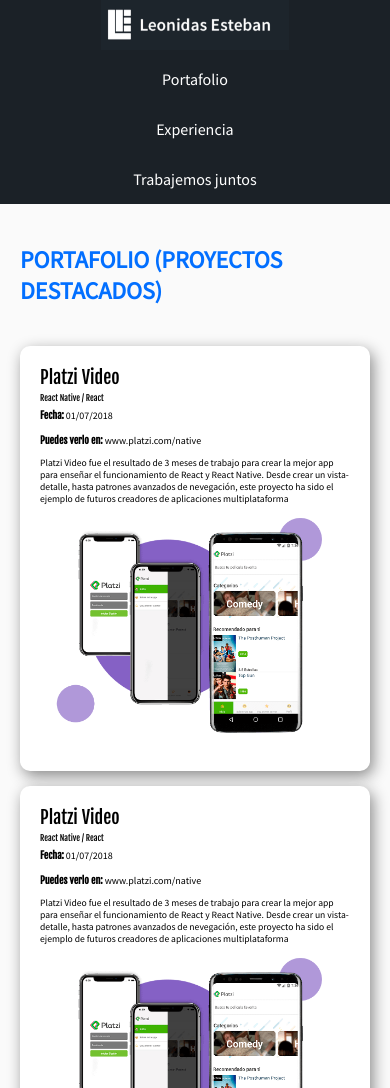
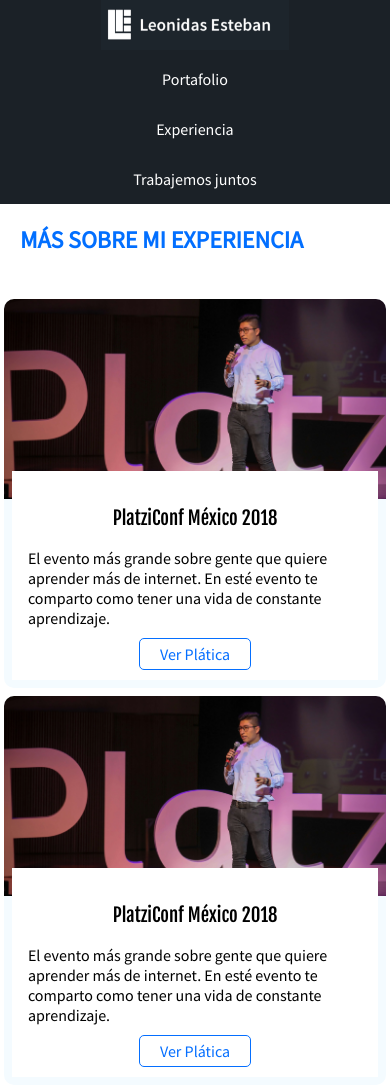
Before and after one commit to Yenniferh/Responsive-Design, a plain HTML site: page index.html in a window 390 px wide. Shown: the top 1088 px of the page. Drawn offline with Linux system fonts and the light colour scheme.

Commit message:
Adding media Queries to events section

```diff
--- a/css/estilos.css
+++ b/css/estilos.css
@@ -236,8 +236,8 @@ figure {
   margin-left: 20px;
 }
 .event {
-  margin: 10px;
-  width: 480px;
+  margin: 1%;
+  width: 48%;
   flex-shrink: 0;
   border-radius: 10px;
   overflow: hidden;
@@ -402,6 +402,20 @@ figure {
   .project-description {
     font-size: 0.8em;
   }
+
+  .event {
+    width: auto;
+    flex-shrink: initial;
+  }
+
+  .event img{
+    width: 100%;
+  }
+
+  .event-detail{
+    margin: -2em .5em .5em;
+    padding: 1em;
+  }
 }
 
 @media screen and (max-width: 480px){
--- a/index.html
+++ b/index.html
@@ -37,7 +37,7 @@
         <img class="hero-image" src="images/hero.jpg" width="500" height="300" alt="imagen principal del sitio">
       </div>
     </section> -->
-    <section id="portafolio" class="portfolio">
+    <!-- <section id="portafolio" class="portfolio">
       <div class="container">
         <h2>Portafolio (Proyectos Destacados)</h2>
       <article class="project">
@@ -70,11 +70,11 @@
         </article>
       </div>
 
-    </section>
-    <!-- <div class="container">
+    </section> -->
+     <div class="container">
       <h2 class="event-list-title">Más sobre mi experiencia</h2>
-    </div> -->
-    <!-- <section id="eventos" class="event-list">
+    </div>
+    <section id="eventos" class="event-list">
       <div class="container">
         <article class="event">
           <figure class="event-imageContainer">
@@ -117,7 +117,7 @@
           </div>
         </article>
       </div>
-    </section> -->
+    </section>
    <!--  <section id="contacto" class="contact">
       <div class="container">
         <form action="/suscripcion/" class="form-email">
```
